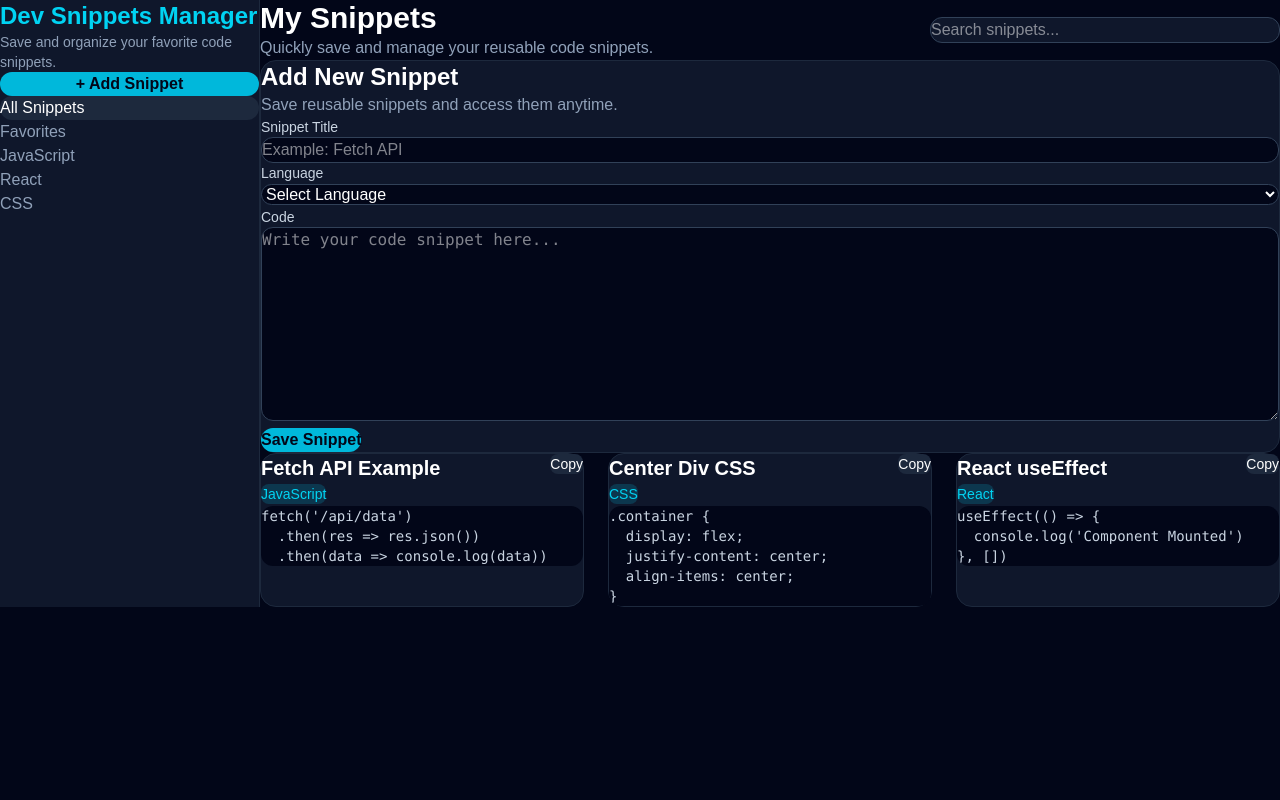
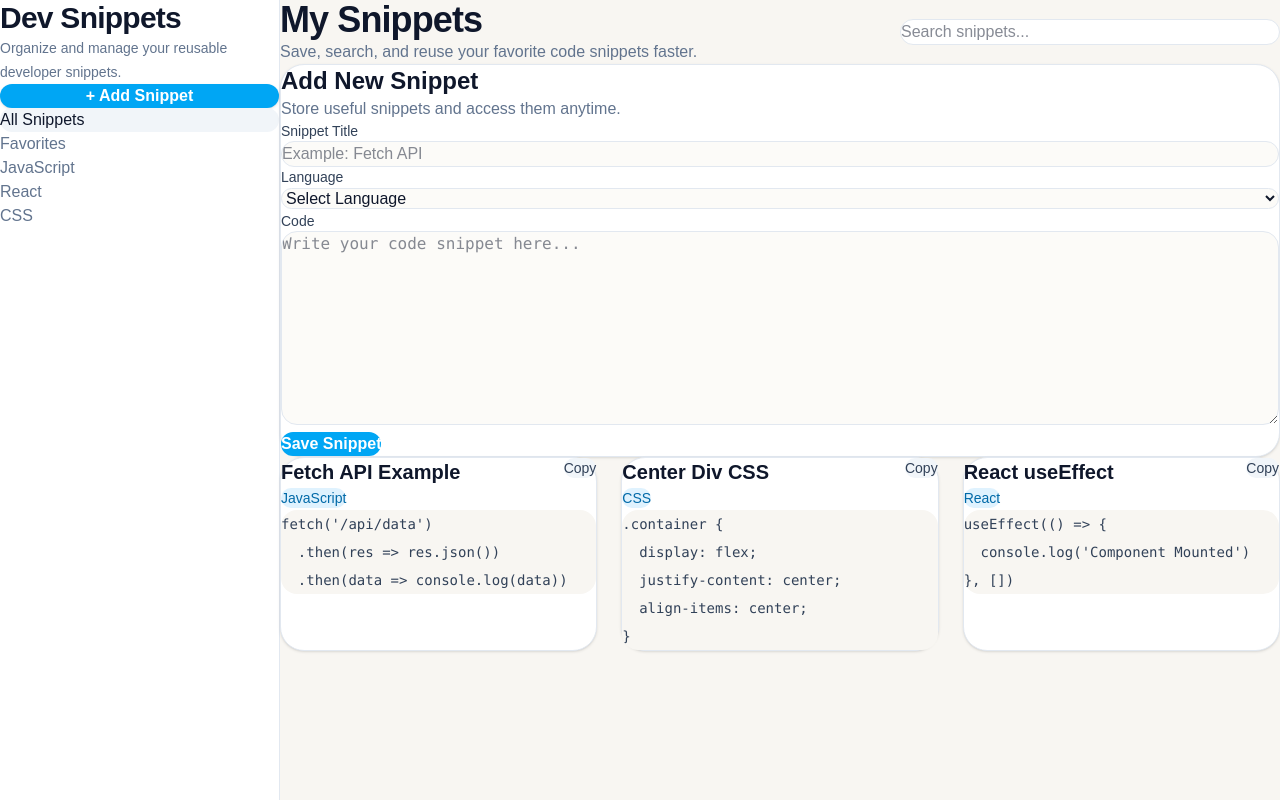
Before and after one commit to djabranemmd/dev-snippets-manager, a React (Vite) app: page / in a window 1280 px wide. Built offline with nearby package versions, Linux system fonts and the light colour scheme.

Commit message:
Redesign UI with clean modern light theme

```diff
--- a/src/App.jsx
+++ b/src/App.jsx
@@ -27,13 +27,13 @@ function App() {
   })
 
   return (
-    <div className="min-h-screen bg-slate-950 text-white">
+    <div className="min-h-screen bg-[#f8f6f2] text-slate-900">
 
       <div className="flex">
 
         <Sidebar />
 
-        <main className="flex-1 p-8">
+        <main className="flex-1 p-10">
 
           <Header
             searchTerm={searchTerm}
--- a/src/components/AddSnippetForm.jsx
+++ b/src/components/AddSnippetForm.jsx
@@ -27,23 +27,23 @@ function AddSnippetForm({ addSnippet }) {
   }
 
   return (
-    <div className="mt-8 rounded-2xl border border-slate-800 bg-slate-900 p-6">
+    <div className="mt-10 rounded-3xl border border-slate-200 bg-white p-8 shadow-sm">
 
-      <h2 className="text-2xl font-bold">
+      <h2 className="text-2xl font-bold text-slate-900">
         Add New Snippet
       </h2>
 
-      <p className="mt-2 text-slate-400">
-        Save reusable snippets and access them anytime.
+      <p className="mt-2 text-slate-500">
+        Store useful snippets and access them anytime.
       </p>
 
       <form
         onSubmit={handleSubmit}
-        className="mt-6 space-y-5"
+        className="mt-8 space-y-6"
       >
 
         <div>
-          <label className="mb-2 block text-sm text-slate-300">
+          <label className="mb-2 block text-sm font-medium text-slate-700">
             Snippet Title
           </label>
 
@@ -52,52 +52,32 @@ function AddSnippetForm({ addSnippet }) {
             placeholder="Example: Fetch API"
             value={title}
             onChange={(e) => setTitle(e.target.value)}
-            className="w-full rounded-xl border border-slate-700 bg-slate-950 px-4 py-3 outline-none transition focus:border-cyan-400"
+            className="w-full rounded-2xl border border-slate-200 bg-[#fcfbf8] px-5 py-4 outline-none transition focus:border-sky-400 focus:ring-4 focus:ring-sky-100"
           />
         </div>
 
         <div>
-          <label className="mb-2 block text-sm text-slate-300">
+          <label className="mb-2 block text-sm font-medium text-slate-700">
             Language
           </label>
 
           <select
             value={language}
             onChange={(e) => setLanguage(e.target.value)}
-            className="w-full rounded-xl border border-slate-700 bg-slate-950 px-4 py-3 outline-none transition focus:border-cyan-400"
+            className="w-full rounded-2xl border border-slate-200 bg-[#fcfbf8] px-5 py-4 outline-none transition focus:border-sky-400 focus:ring-4 focus:ring-sky-100"
           >
-            <option value="">
-              Select Language
-            </option>
-
-            <option value="JavaScript">
-              JavaScript
-            </option>
-
-            <option value="React">
-              React
-            </option>
-
-            <option value="CSS">
-              CSS
-            </option>
-
-            <option value="HTML">
-              HTML
-            </option>
-
-            <option value="SQL">
-              SQL
-            </option>
-
-            <option value="Bash">
-              Bash
-            </option>
+            <option value="">Select Language</option>
+            <option value="JavaScript">JavaScript</option>
+            <option value="React">React</option>
+            <option value="CSS">CSS</option>
+            <option value="HTML">HTML</option>
+            <option value="SQL">SQL</option>
+            <option value="Bash">Bash</option>
           </select>
         </div>
 
         <div>
-          <label className="mb-2 block text-sm text-slate-300">
+          <label className="mb-2 block text-sm font-medium text-slate-700">
             Code
           </label>
 
@@ -106,13 +86,13 @@ function AddSnippetForm({ addSnippet }) {
             placeholder="Write your code snippet here..."
             value={code}
             onChange={(e) => setCode(e.target.value)}
-            className="w-full rounded-xl border border-slate-700 bg-slate-950 px-4 py-3 font-mono outline-none transition focus:border-cyan-400"
+            className="w-full rounded-2xl border border-slate-200 bg-[#fcfbf8] px-5 py-4 font-mono outline-none transition focus:border-sky-400 focus:ring-4 focus:ring-sky-100"
           />
         </div>
 
         <button
           type="submit"
-          className="rounded-xl bg-cyan-500 px-6 py-3 font-semibold text-slate-950 transition hover:bg-cyan-400"
+          className="rounded-2xl bg-sky-500 px-6 py-4 font-semibold text-white transition hover:bg-sky-400"
         >
           Save Snippet
         </button>
--- a/src/components/Header.jsx
+++ b/src/components/Header.jsx
@@ -1,14 +1,14 @@
 function Header({ searchTerm, setSearchTerm }) {
   return (
-    <div className="flex flex-col gap-5 lg:flex-row lg:items-center lg:justify-between">
+    <div className="flex flex-col gap-6 lg:flex-row lg:items-center lg:justify-between">
 
       <div>
-        <h2 className="text-3xl font-bold">
+        <h2 className="text-4xl font-bold tracking-tight text-slate-900">
           My Snippets
         </h2>
 
-        <p className="mt-2 text-slate-400">
-          Quickly save and manage your reusable code snippets.
+        <p className="mt-3 text-slate-500">
+          Save, search, and reuse your favorite code snippets faster.
         </p>
       </div>
 
@@ -17,7 +17,7 @@ function Header({ searchTerm, setSearchTerm }) {
         placeholder="Search snippets..."
         value={searchTerm}
         onChange={(e) => setSearchTerm(e.target.value)}
-        className="w-full rounded-xl border border-slate-700 bg-slate-900 px-4 py-3 outline-none transition focus:border-cyan-400 lg:w-[350px]"
+        className="w-full rounded-2xl border border-slate-200 bg-white px-5 py-4 outline-none transition focus:border-sky-400 focus:ring-4 focus:ring-sky-100 lg:w-[380px]"
       />
     </div>
   )
--- a/src/components/Sidebar.jsx
+++ b/src/components/Sidebar.jsx
@@ -1,38 +1,38 @@
 function Sidebar() {
   return (
-    <aside className="w-[260px] border-r border-slate-800 bg-slate-900 p-6">
+    <aside className="min-h-screen w-[280px] border-r border-slate-200 bg-white p-7">
 
-      <h1 className="text-2xl font-bold text-cyan-400">
-        Dev Snippets Manager
+      <h1 className="text-3xl font-bold tracking-tight text-slate-900">
+        Dev Snippets
       </h1>
 
-      <p className="mt-2 text-sm text-slate-400">
-        Save and organize your favorite code snippets.
+      <p className="mt-3 text-sm leading-6 text-slate-500">
+        Organize and manage your reusable developer snippets.
       </p>
 
-      <button className="mt-6 w-full rounded-xl bg-cyan-500 px-4 py-3 font-semibold text-slate-950 transition hover:bg-cyan-400">
+      <button className="mt-8 w-full rounded-2xl bg-sky-500 px-5 py-4 font-semibold text-white shadow-sm transition hover:bg-sky-400">
         + Add Snippet
       </button>
 
-      <div className="mt-10 space-y-3">
+      <div className="mt-10 space-y-2">
 
-        <button className="w-full rounded-xl bg-slate-800 px-4 py-3 text-left transition hover:bg-slate-700">
+        <button className="w-full rounded-2xl bg-slate-100 px-4 py-3 text-left font-medium text-slate-900 transition hover:bg-slate-200">
           All Snippets
         </button>
 
-        <button className="w-full rounded-xl px-4 py-3 text-left text-slate-400 transition hover:bg-slate-800 hover:text-white">
+        <button className="w-full rounded-2xl px-4 py-3 text-left text-slate-500 transition hover:bg-slate-100 hover:text-slate-900">
           Favorites
         </button>
 
-        <button className="w-full rounded-xl px-4 py-3 text-left text-slate-400 transition hover:bg-slate-800 hover:text-white">
+        <button className="w-full rounded-2xl px-4 py-3 text-left text-slate-500 transition hover:bg-slate-100 hover:text-slate-900">
           JavaScript
         </button>
 
-        <button className="w-full rounded-xl px-4 py-3 text-left text-slate-400 transition hover:bg-slate-800 hover:text-white">
+        <button className="w-full rounded-2xl px-4 py-3 text-left text-slate-500 transition hover:bg-slate-100 hover:text-slate-900">
           React
         </button>
 
-        <button className="w-full rounded-xl px-4 py-3 text-left text-slate-400 transition hover:bg-slate-800 hover:text-white">
+        <button className="w-full rounded-2xl px-4 py-3 text-left text-slate-500 transition hover:bg-slate-100 hover:text-slate-900">
           CSS
         </button>
 
--- a/src/components/SnippetCard.jsx
+++ b/src/components/SnippetCard.jsx
@@ -1,25 +1,25 @@
 function SnippetCard({ snippet }) {
   return (
-    <div className="rounded-2xl border border-slate-800 bg-slate-900 p-5 transition hover:border-cyan-500">
+    <div className="rounded-3xl border border-slate-200 bg-white p-6 shadow-sm transition hover:-translate-y-1 hover:shadow-md">
 
-      <div className="flex items-start justify-between">
+      <div className="flex items-start justify-between gap-4">
 
         <div>
-          <h3 className="text-xl font-semibold">
+          <h3 className="text-xl font-bold text-slate-900">
             {snippet.title}
           </h3>
 
-          <span className="mt-2 inline-block rounded-lg bg-cyan-500/20 px-3 py-1 text-sm text-cyan-400">
+          <span className="mt-3 inline-block rounded-xl bg-sky-100 px-3 py-1 text-sm font-medium text-sky-700">
             {snippet.language}
           </span>
         </div>
 
-        <button className="rounded-lg bg-slate-800 px-3 py-2 text-sm transition hover:bg-slate-700">
+        <button className="rounded-xl bg-slate-100 px-4 py-2 text-sm font-medium text-slate-700 transition hover:bg-slate-200">
           Copy
         </button>
       </div>
 
-      <pre className="mt-5 overflow-x-auto rounded-xl bg-slate-950 p-4 text-sm text-slate-300">
+      <pre className="mt-6 overflow-x-auto rounded-2xl bg-[#f8f6f2] p-5 text-sm leading-7 text-slate-700">
         <code>
           {snippet.code}
         </code>
--- a/src/index.css
+++ b/src/index.css
@@ -9,12 +9,10 @@
 html,
 body,
 #root {
-  width: 100%;
   min-height: 100vh;
 }
 
 body {
-  background: #0f172a;
-  color: white;
   font-family: Arial, Helvetica, sans-serif;
+  background: #f8f6f2;
 }
```
